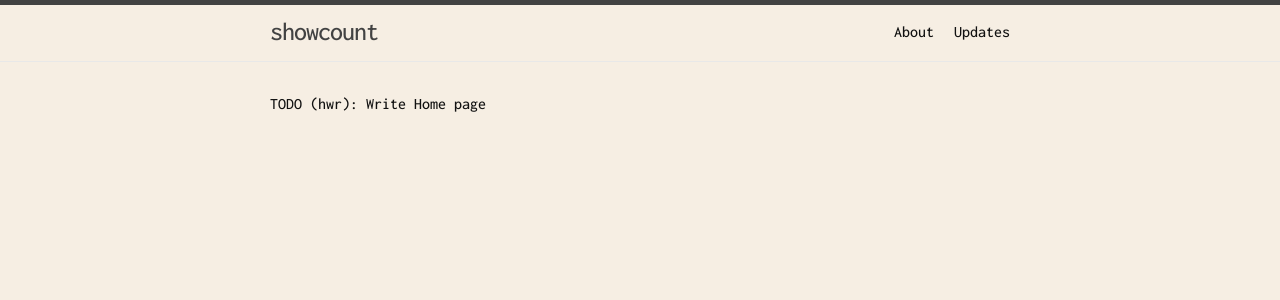
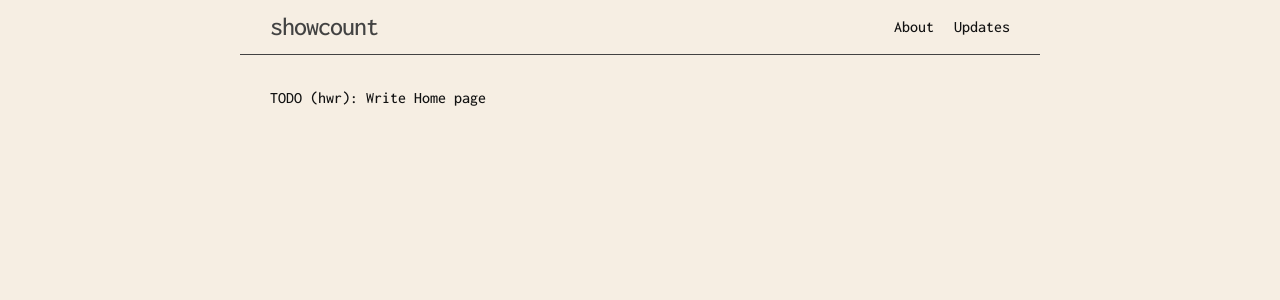
Before and after one commit to henryrobbins/showcount-landing-page, a Jekyll site: the page built from index.md, in a window 1280 px wide. Shown: the top 300 px of the page. Built offline with Jekyll 4.4.1, drawn with Linux system fonts in a browser that asks for light colours.

Commit message:
Simplify header formatting

```diff
--- a/_sass/minima/_layout.scss
+++ b/_sass/minima/_layout.scss
@@ -2,12 +2,14 @@
  * Site header
  */
 .site-header {
-  border-top: 5px solid $grey-color-dark;
-  border-bottom: 1px solid $grey-color-light;
   min-height: $spacing-unit * 1.865;
 
   // Positioning context for the mobile navigation icon
   position: relative;
+
+  .wrapper {
+    border-bottom: 1px solid $grey-color-dark;
+  }
 }
 
 .site-title {
```
